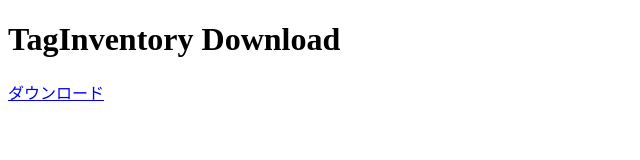
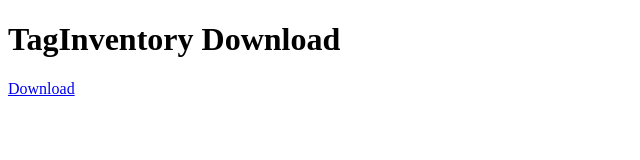
Before and after one commit to RFLocus/TagInventory-Realse, a plain HTML site: page index.html in a window 1280 px wide. Shown: the full height of the page, 0-640 px from the left. Drawn offline with Linux system fonts and the light colour scheme.

Commit message:
Update index.html

```diff
--- a/index.html
+++ b/index.html
@@ -7,6 +7,6 @@
 </head>
 <body>
 <h1>TagInventory Download</h1>
-<a href="itms-services://?action=download-manifest&url=https://rflocus.github.io/TagInventory-Realse/manifest.plist">ダウンロード</a>
+<a href="itms-services://?action=download-manifest&url=https://rflocus.github.io/TagInventory-Realse/manifest.plist">Download</a>
 </body>
 </html>
```
